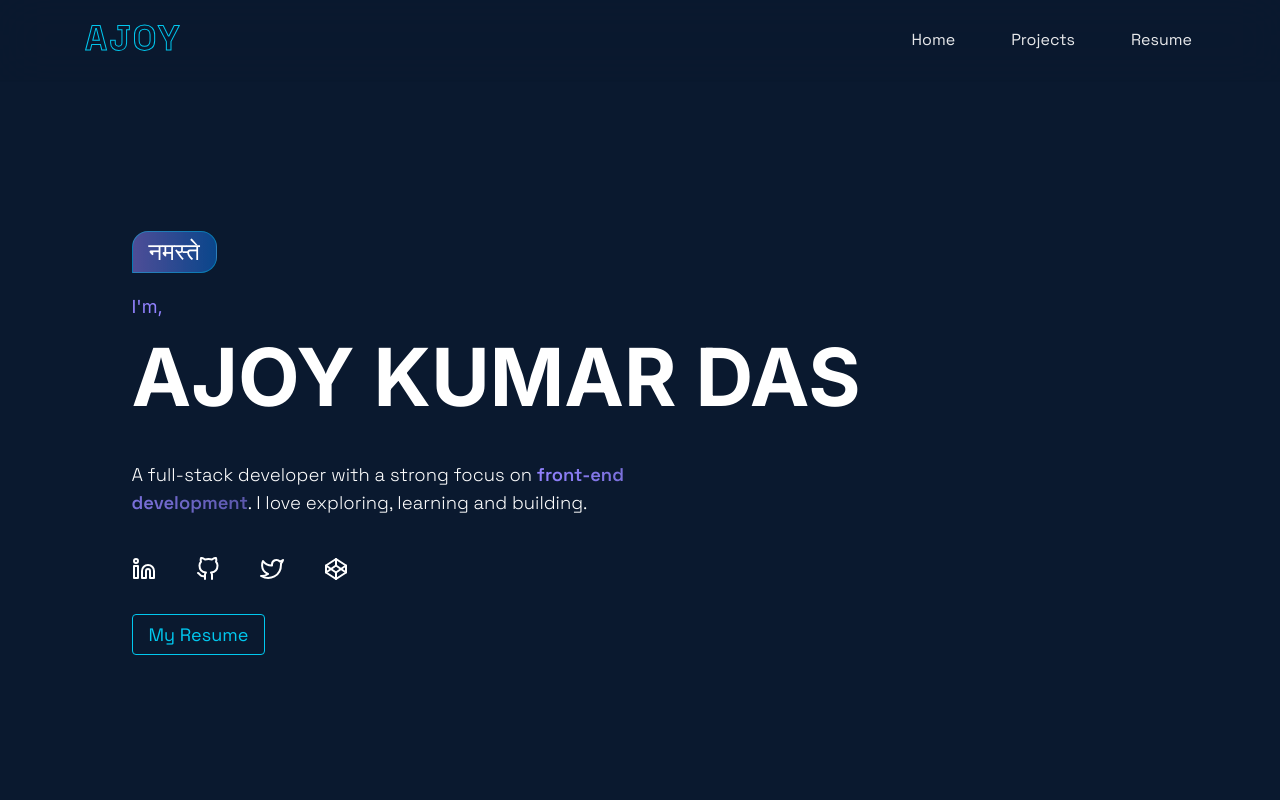
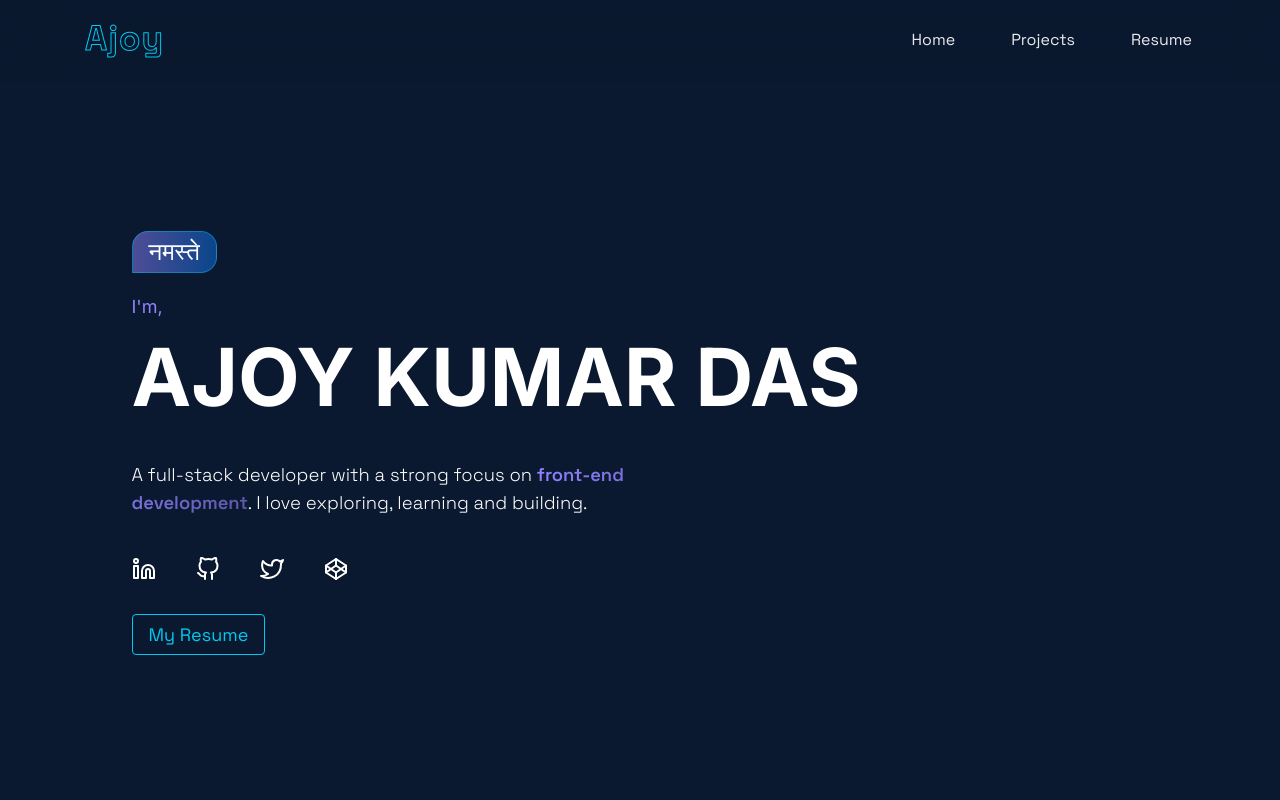
Before and after one commit to ajoykumardas12/portfolio23, a Next.js app: page / in a window 1280 px wide. Shown: the top 800 px of the page. Built offline with nearby package versions, Linux system fonts and the light colour scheme; no server answers.

Commit message:
feat: update header-name, link to homepage

```diff
--- a/src/components/Header.tsx
+++ b/src/components/Header.tsx
@@ -65,25 +65,26 @@ function Header() {
 
   return (
     <header
-      className={`fixed z-10 flex h-20 w-full items-center justify-between px-6 lg:px-20 ${
+      className={`${
+        spaceGrotesk.className
+      } fixed z-10 flex h-20 w-full items-center justify-between px-6 lg:px-20 ${
         isHamburgerOpen ? "bg-darkest" : "bg-darkest/90"
       } shadow-sm backdrop-blur-xl`}
     >
-      <div
-        className={`${spaceGrotesk.className} z-10 text-2xl font-bold tracking-widest text-highlight`}
+      <Link
+        className={"z-10 text-2xl font-bold tracking-wider text-highlight"}
+        href="/"
       >
         <svg height="40" width="110" xmlns="http://www.w3.org/2000/svg">
           <text x="5" y="30" fill="none" stroke="#01c8ef" font-size="35">
-            AJOY
+            Ajoy
           </text>
         </svg>
-      </div>
+      </Link>
       <nav className="">
         <div
           ref={navLinkContainerRef}
-          className={`${
-            spaceGrotesk.className
-          } fixed left-[20%] right-0 top-0 flex h-screen items-center justify-center bg-darkest px-20 md:bg-transparent ${
+          className={`fixed left-[20%] right-0 top-0 flex h-screen items-center justify-center bg-darkest px-20 md:bg-transparent ${
             !isHamburgerOpen && "translate-x-full"
           } transition-transform md:relative md:left-0 md:block md:h-auto md:translate-x-0 md:px-0`}
         >
```
